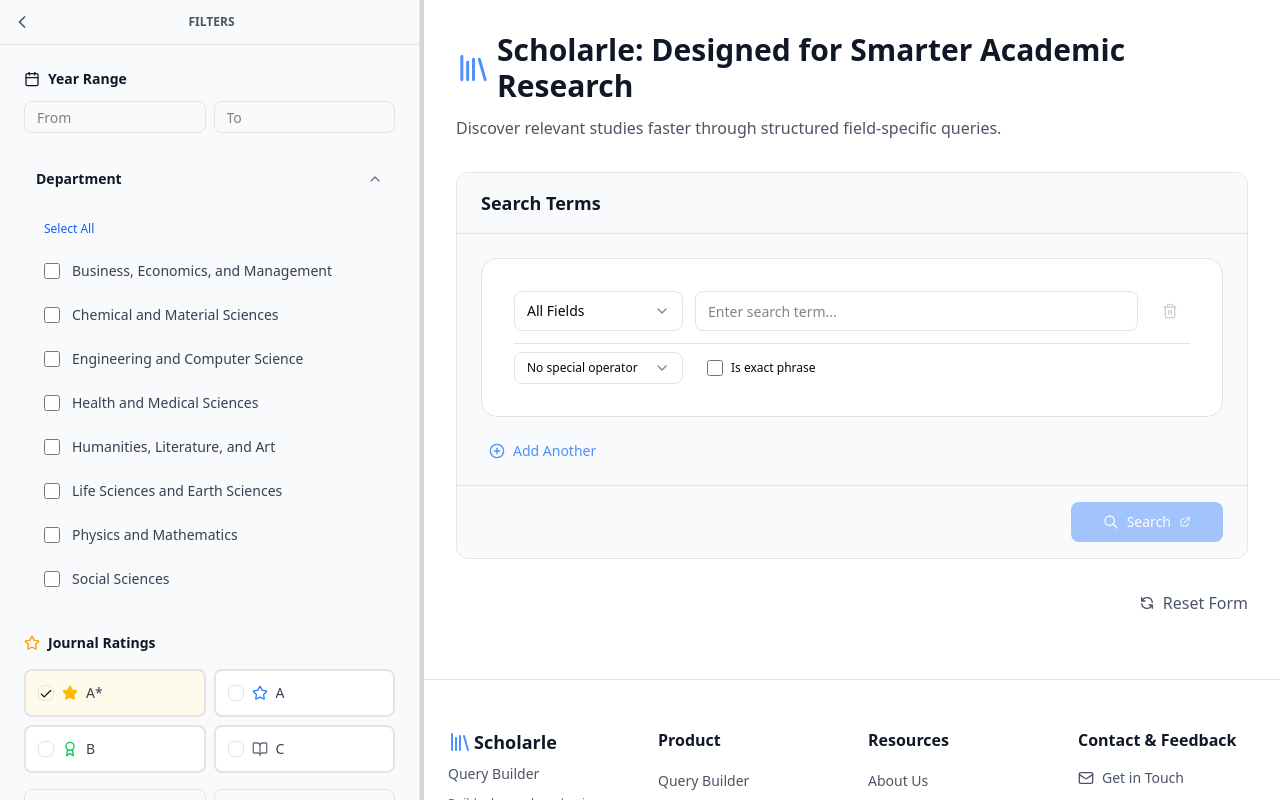
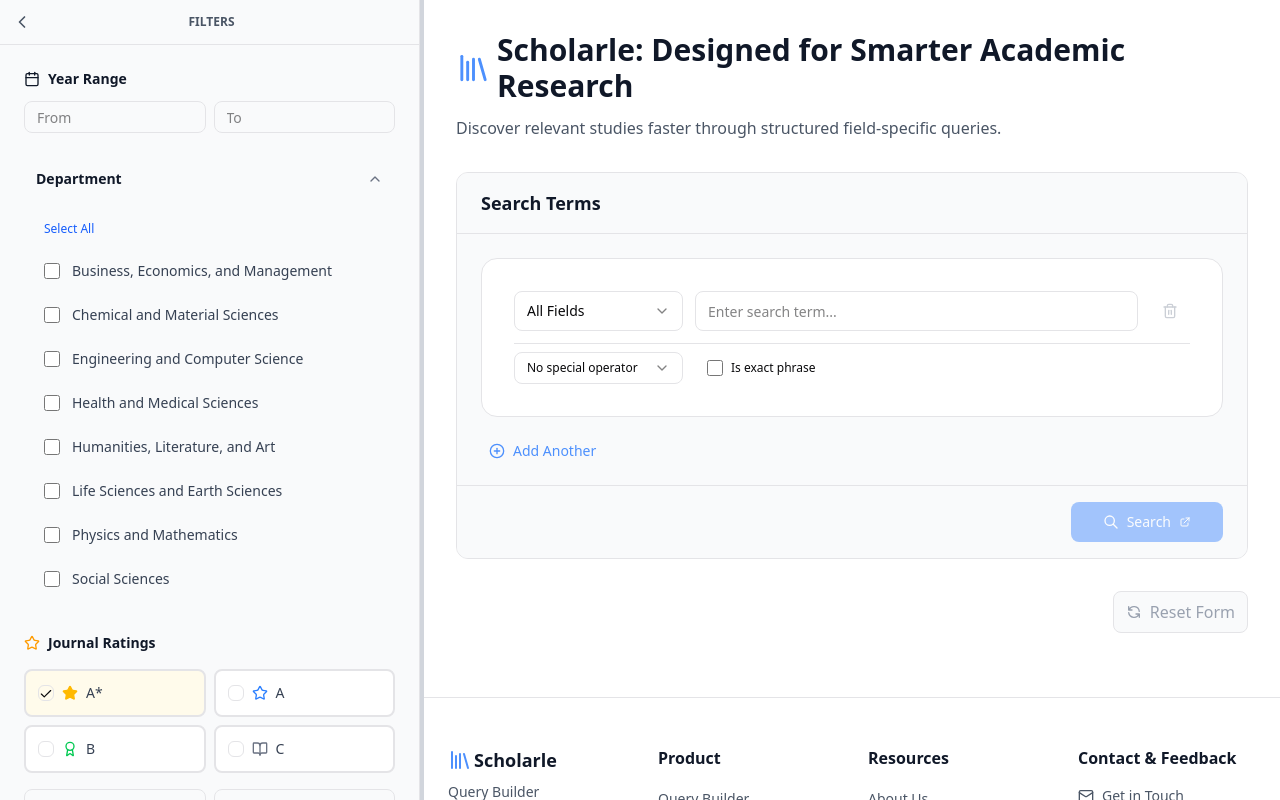
Before and after one commit to thekiwidev/gs-query-builder, a Next.js app: page / in a window 1280 px wide. Built offline with nearby package versions, Linux system fonts and the light colour scheme.

Commit message:
feat: Update footer links and reset button functionality with improved styling and accessibility

```diff
--- a/app/feedback/page.tsx
+++ b/app/feedback/page.tsx
@@ -230,7 +230,7 @@ export default function FeedbackPage() {
               {
                 question: "What if I find a critical security issue?",
                 answer:
-                  "Please report security issues immediately to security@scholarle.com. Do not submit security vulnerabilities through the public feedback form.",
+                  "Please report security issues immediately to support@scholarly.com. Do not submit security vulnerabilities through the public feedback form.",
               },
             ].map((faq, index) => (
               <div
--- a/components/QueryBuilder.tsx
+++ b/components/QueryBuilder.tsx
@@ -369,7 +369,12 @@ export function QueryBuilder() {
         <div className="flex justify-end mb-8">
           <button
             onClick={resetForm}
-            className="flex items-center gap-2 text-gray-600 hover:text-red-600 font-medium transition-colors"
+            disabled={!hasValidTerms}
+            className={`flex items-center gap-2 px-3 py-2 border rounded-lg font-medium transition-all ${
+              hasValidTerms
+                ? "text-gray-600 border-gray-300 hover:border-gray-400 hover:bg-red-100 hover:text-red-500 cursor-pointer"
+                : "text-gray-400 border-gray-200 bg-gray-50 cursor-not-allowed"
+            }`}
           >
             <svg
               className="h-4 w-4"
--- a/components/layout/Footer.tsx
+++ b/components/layout/Footer.tsx
@@ -61,7 +61,7 @@ export function Footer() {
               </li>
               <li>
                 <Link
-                  href="#citation"
+                  href="/about#citation"
                   className="text-sm text-gray-600 hover:text-gray-900 transition-colors"
                 >
                   Citation
@@ -112,9 +112,11 @@ export function Footer() {
           {/* Social Links */}
           <div className="flex gap-6">
             <a
-              href="linkedin.com/in/mathildaoladimeji"
+              href="https://www.linkedin.com/company/scholarle/"
               className="text-gray-600 hover:text-gray-900 transition-colors"
               aria-label="LinkedIn"
+              target="_blank"
+              rel="noopener noreferrer"
             >
               <Linkedin className="w-5 h-5" />
             </a>
```
Also changed, not shown: 1 other file (tests, documents, lock files or other folders).
